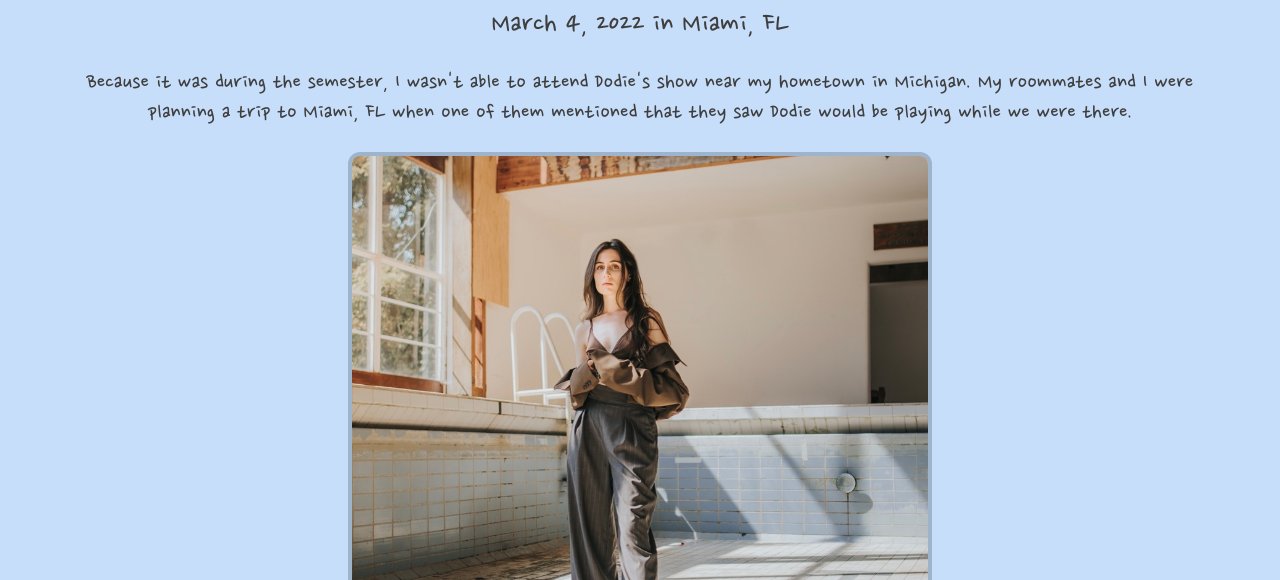
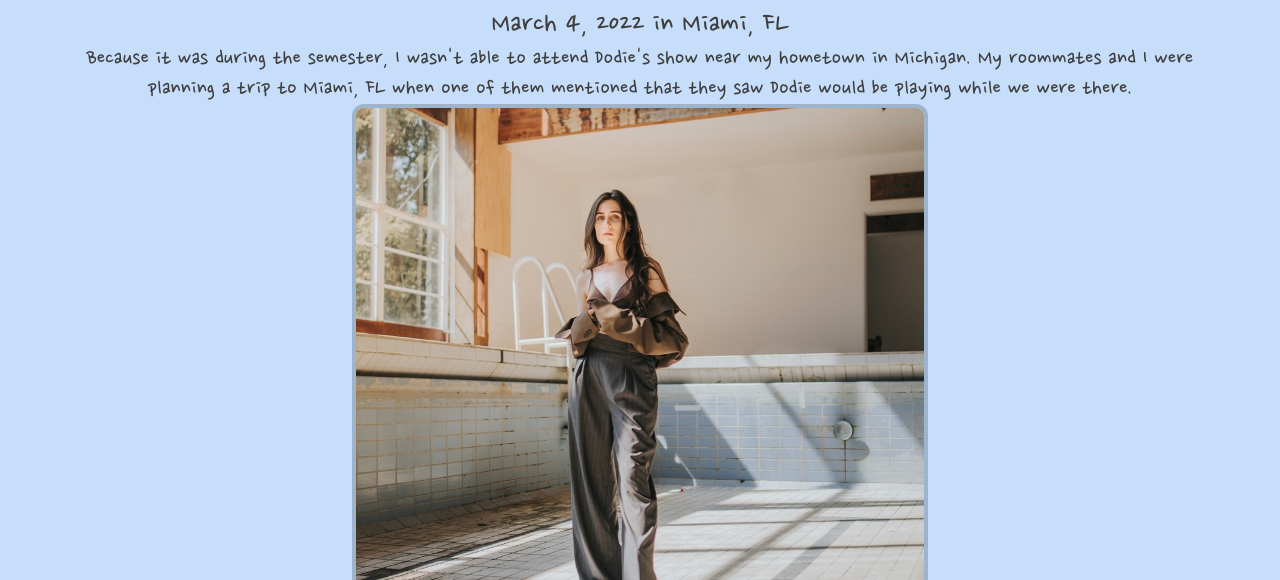
Before and after one commit to abbysyp/339finalproj, a plain HTML site: page buildaproblemtour.html in a window 1280 px wide. Shown: the part 220-800 px from the top of the page. Drawn offline with Linux system fonts and the light colour scheme.

Commit message:
Update buildaproblemtour.html

```diff
--- a/buildaproblemtour.html
+++ b/buildaproblemtour.html
@@ -3,6 +3,7 @@
 <head>
     <meta charset="UTF-8">
     <meta http-equiv="X-UA-Compatible" content="IE=edge">
+    <link rel="stylesheet" href="css/html5reset.css">
     <link rel="stylesheet" href="css/style.css">
     <!-- social media icons -->
     <link rel="stylesheet" href="https://cdnjs.cloudflare.com/ajax/libs/font-awesome/6.2.0/css/font-awesome.min.css">
```
